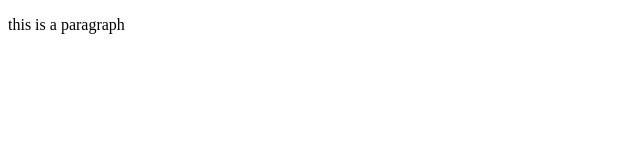
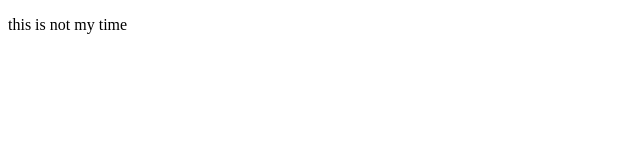
Before and after one commit to happybirds/happybirds.github.io, a plain HTML site: page index.html in a window 1280 px wide. Shown: the full height of the page, 0-640 px from the left. Drawn offline with Linux system fonts and the light colour scheme.

Commit message:
change content

```diff
--- a/index.html
+++ b/index.html
@@ -4,7 +4,7 @@
     <title>my app</title>
 </head>
 <body>
-    <p>this is a paragraph</p>
+    <p>this is not my time</p>
 
 </body>
 </html>
```
